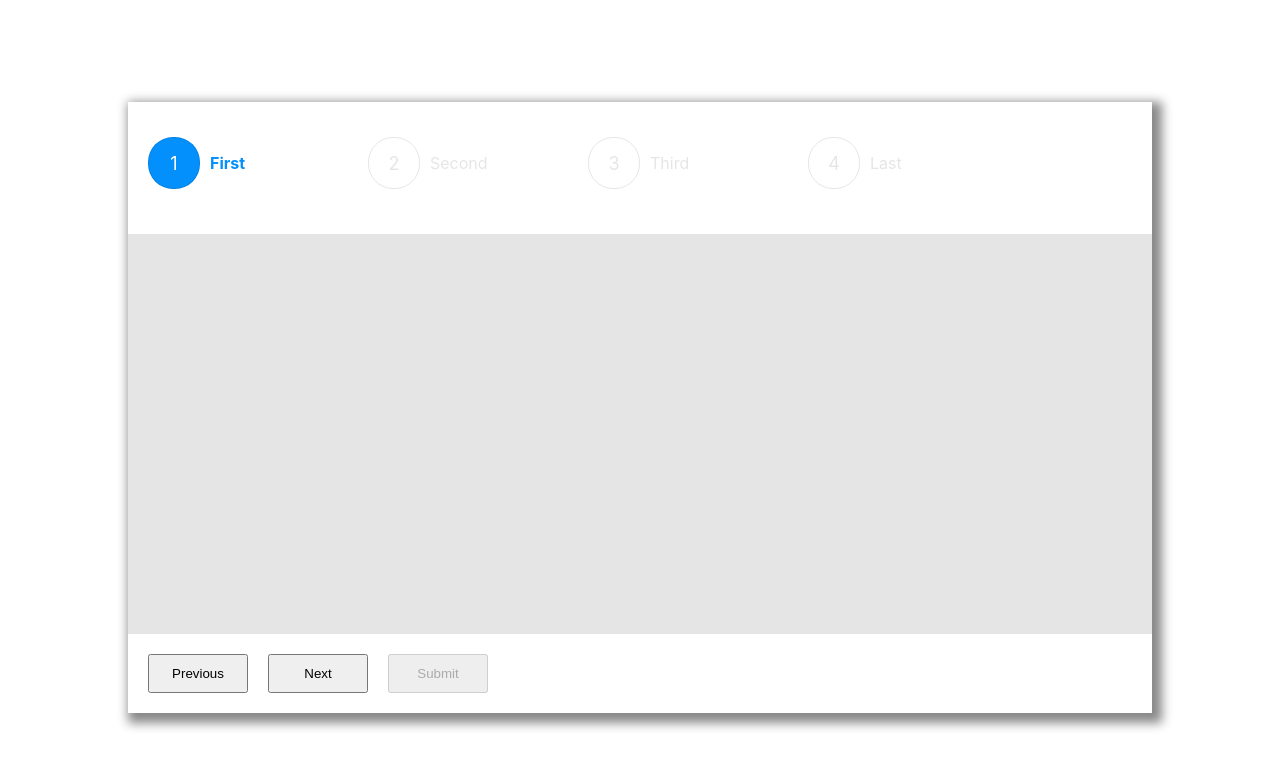
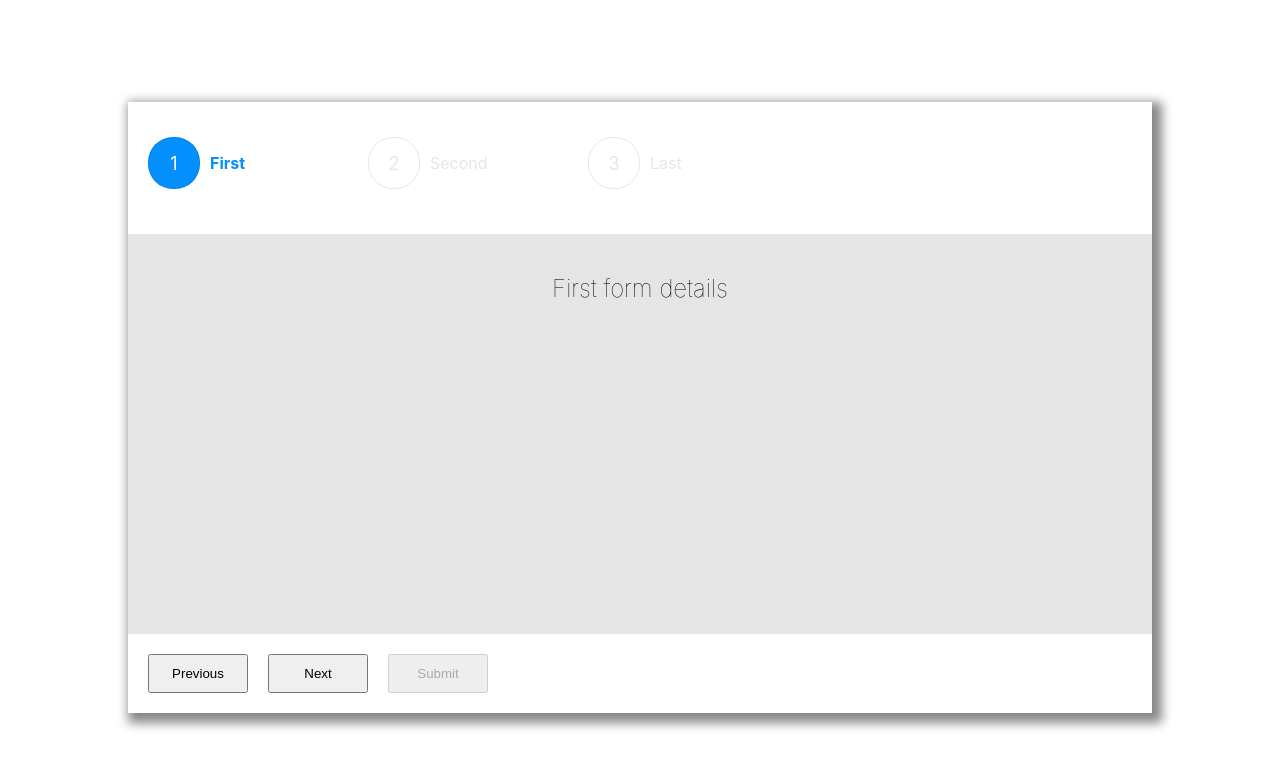
Before and after one commit to monticolombi/steps-challenge, a React (Create React App) app: page / in a window 1280 px wide. Shown: the top 768 px of the page. Built offline with nearby package versions, Linux system fonts and the light colour scheme.

Commit message:
Add form copy

```diff
--- a/src/App.js
+++ b/src/App.js
@@ -7,16 +7,24 @@ import Step from './Components/Step';
 import './App.css';
 
 function App() {
+  const contentCopyCMS = {
+    1: 'First form details',
+    2: 'Second form details',
+    3: 'Third form details',
+    4: 'Thank You for Completing the form. Please submit your details!'
+  };
+
   const [ focus, setFocus ] = useState(1);
-  const maxSteps = 4;
+  const [ contentCopy, setContentCopy ] = useState(contentCopyCMS['1']);
+
+  const maxSteps = 3;
   const submitDisabled = focus < maxSteps + 1;
-  console.log(focus, maxSteps)
-  console.log(submitDisabled)
 
   const nextClick = () => {
     if(focus > maxSteps) {
       return null;
     }
+    setContentCopy(contentCopyCMS[focus + 1]);
     setFocus(focus + 1);
   }
 
@@ -24,6 +32,7 @@ function App() {
     if(focus <= 1) {
       return null;
     }
+    setContentCopy(contentCopyCMS[focus - 1]);
     setFocus(focus - 1);
   }
 
@@ -36,10 +45,9 @@ function App() {
         <Steps>
           <Step title="First" number={1} isComplete={false} focus={focus}/>
           <Step title="Second" number={2} isComplete={false} focus={focus}/>
-          <Step title="Third" number={3} isComplete={false} focus={focus}/>
-          <Step title="Last" number={4} isComplete={false} focus={focus}/>
+          <Step title="Last" number={3} isComplete={false} focus={focus}/>
         </Steps>
-        <Content />
+        <Content copy={contentCopy} />
         <Button handleClick={prevClick} copy="Previous"/>
         <Button handleClick={nextClick} copy="Next" submitDisabled={!submitDisabled}/>
         <Button handleClick={submitClick} copy="Submit" submitDisabled={submitDisabled}/>
--- a/src/Components/Content/Content.css
+++ b/src/Components/Content/Content.css
@@ -3,4 +3,11 @@
     width: 100%;
     min-height: 400px;
     background: rgba(0,0,0,0.1);
+    text-align: center;
 }
+
+.Content__text {
+    padding: 40px;
+    font-size: x-large;
+    font-weight: lighter;
+}
--- a/src/Components/Content/Content.js
+++ b/src/Components/Content/Content.js
@@ -4,7 +4,7 @@ function Content(props) {
     const { copy } = props;
     return (
         <div className="Content">
-            {copy}
+            <p className="Content__text">{copy}</p>
         </div>
     )
 }
```
